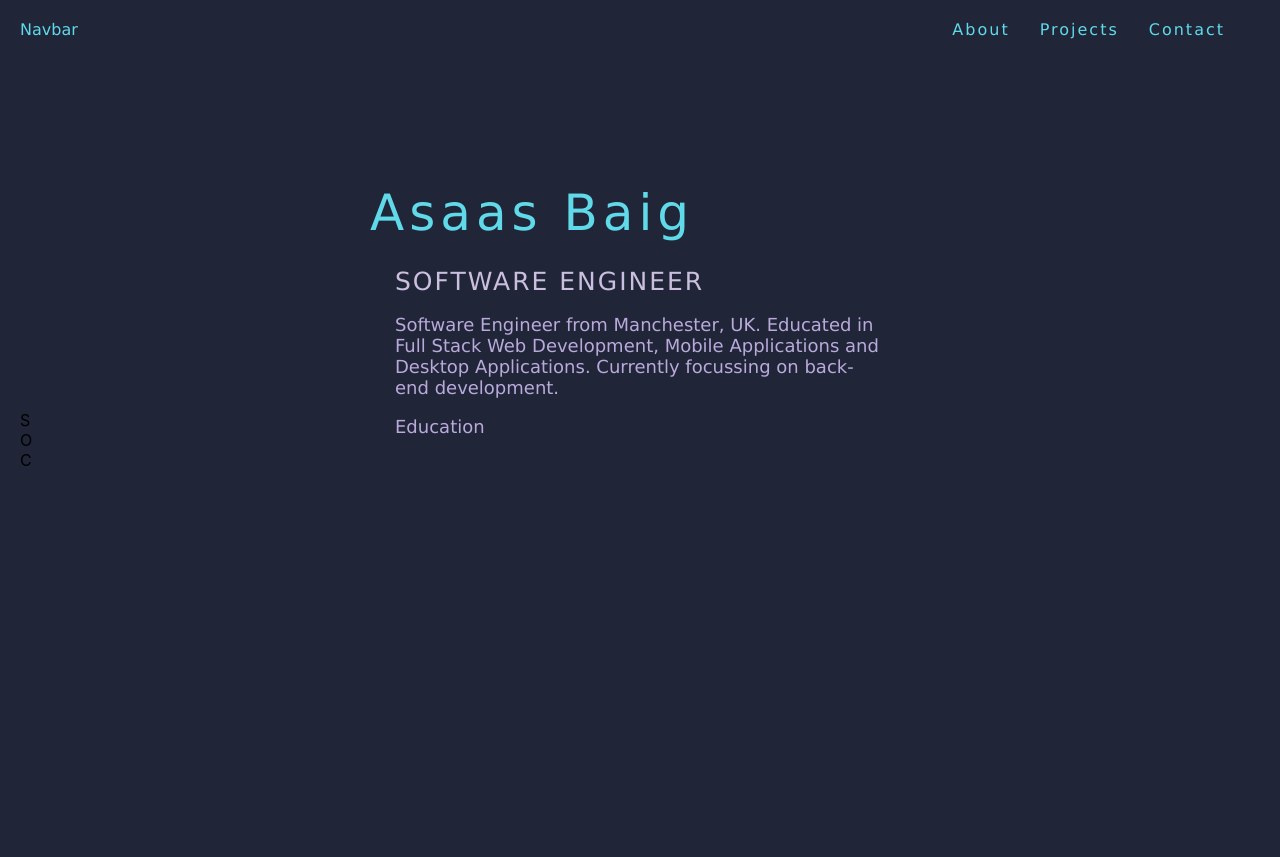
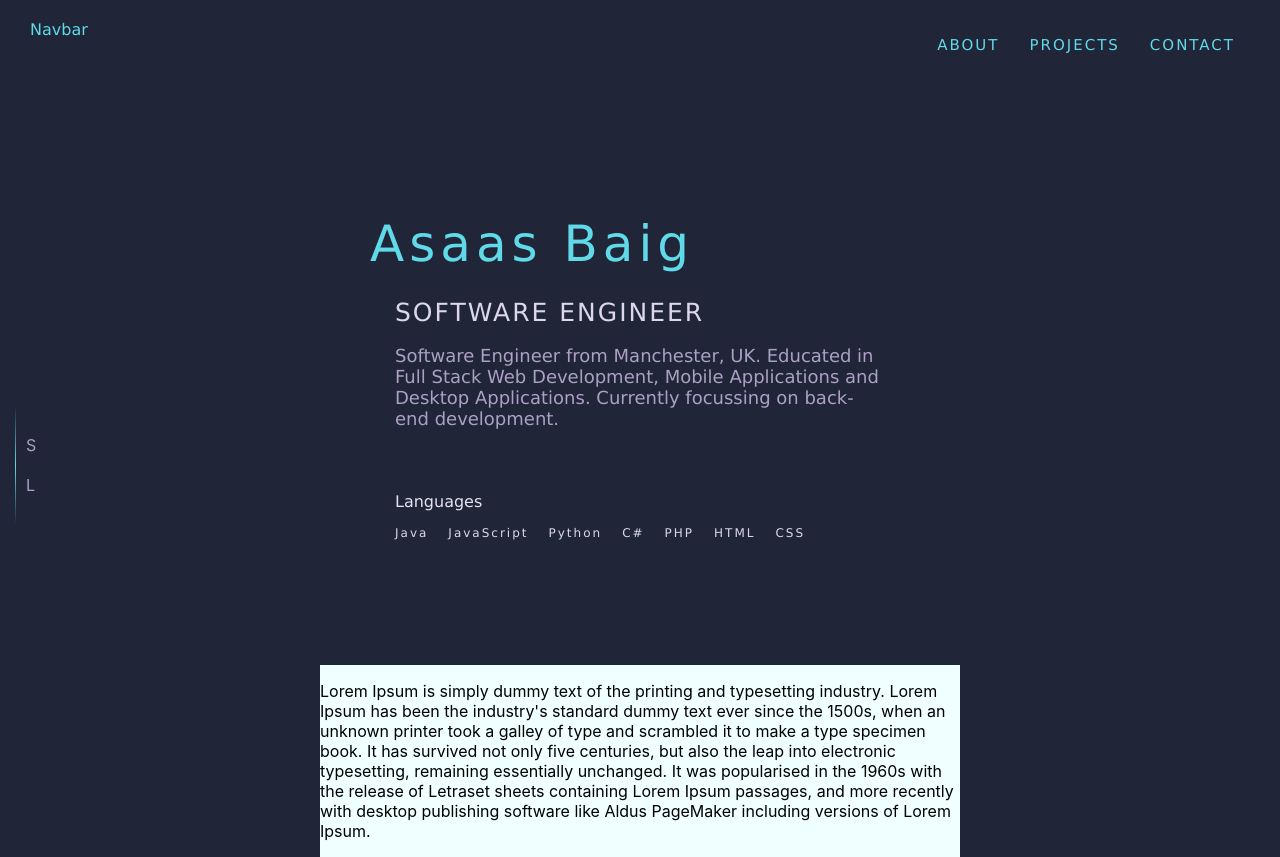
Before and after one commit to cindered/portfolio, a React (Create React App) app: page / in a window 1280 px wide. Before the commit the page ends 800 px from the top, so only its background shows below. Built offline with nearby package versions, Linux system fonts and the light colour scheme.

Commit message:
Content
- About page mostly completed.
- Working on single page section scrolls/projects section.

```diff
--- a/package.json
+++ b/package.json
@@ -8,6 +8,7 @@
     "@testing-library/user-event": "^12.1.10",
     "react": "^17.0.1",
     "react-dom": "^17.0.1",
+    "react-icons": "^3.11.0",
     "react-scripts": "4.0.0",
     "web-vitals": "^0.2.4"
   },
--- a/src/App.css
+++ b/src/App.css
@@ -21,7 +21,7 @@
   flex-direction: row;
   justify-content: space-between;
   width: 100%;
-  padding: 20px;
+  padding: 20px 30px 20px 30px;
   font-size: 16px;
   font-family: montserrat, Verdana, Geneva, Tahoma, sans-serif;
   color: #60d9e9;
@@ -30,63 +30,125 @@
 
 .nav-links{
   display: flex;
-  margin: 0;
-  padding-left: 20px;
-  padding-right: 20px;
   list-style-type: none;
 }
 
 .nav-links li{
-  font-size: 16px;
+  font-size: 15px;
   font-family: montserrat, Verdana, Geneva, Tahoma, sans-serif;
   color: #60d9e9;
   padding-left: 15px;
   padding-right: 15px;
   letter-spacing: 2px;
   cursor: pointer;
+  text-transform: uppercase;
 }
 
-.intro-container {
+.nav-links li:hover{
+  color:#ded7eb;
+  transition: 0.25s;
+}
+
+.about-container {
+  height: 100%;
+  width: 50%;
+  margin-left: auto;
+  margin-right: auto;
   display: flex;
   flex-direction: column;
   margin-top: 75px;
+  margin-bottom: 75px;
   padding: 50px;
-  width: 50%;
+
   font-family: montserrat, Verdana, Geneva, Tahoma, sans-serif;
 }
 
-.intro-name{
+.about-name{
   display: flex;
   font-size: 50px;
   margin: 0;
   color: #60d9e9;
   letter-spacing: 5px;
 }
-.intro-title{
+.about-title{
   padding-left: 25px;
   padding-right: 25px;
   padding-top: 25px;
   margin: 0px;
   font-size: 25px;
-  color: #cabfdf;
+  color: #ded7eb;
   text-transform: uppercase;
   letter-spacing: 2px;
 }
-.intro-content{
+.about-content{
   padding-left: 25px;
   padding-right: 25px;
   margin: 0px;
   font-size: 18px;
-  color: #b9aadb;
+  color: #aca0c5;
+}
+
+.projects-container{
+
+  margin-left: auto;
+  margin-right: auto;
+  display: flex;
+  flex-direction: column;
+  height: 100%;
+  width: 50%;
+  background-color: azure;
+}
+
+.projects-title{
+
+}
+
+.projects-name{
+
 }
 
 .social{
   top: 50%;
-  left: 10px;
+  left: 15px;
   position: fixed;
+  border-left: solid 1.5px #60d9e9;
+  border-image: linear-gradient(0deg, #202538 5%, #60d9e9 50%, #202538 95%) 1;
 }
 .social-links {
-  padding: 10px;
+  padding: 25px 10px 25px 10px;
   margin: 0;
   list-style-type: none;
 }
+.social-links li {
+  padding: 10px 0px 10px 0px;
+  margin: 0;
+  list-style-type: none;
+}
+.social-links a {
+  text-decoration: none;
+  color: #aca0c5;
+}
+.skills-container {
+  padding: 45px 25px 0px 25px;
+}
+
+.skills {
+  margin: 0;
+  padding: 15px 0px 0px 0px;
+  display: flex;
+  flex-direction: row;
+  list-style-type: none;
+  color: #ded7eb;
+  font-size: 12px;
+  letter-spacing: 2px;
+}
+.skills-title{
+  margin: 0px;
+  padding: 0px;
+  color: #e6e2ee;
+}
+.skills li {
+  display: flex;
+  padding-right: 20px;
+
+}
--- a/src/App.js
+++ b/src/App.js
@@ -1,20 +1,19 @@
 import React, { Component } from 'react';
 import Header from './components/Header.js';
-import Intro from './components/Intro.js';
+import About from './components/About.js';
 import Social from './components/Social.js';
+import Projects from './components/Projects.js';
 import './App.css';
 
 export default class App extends Component {
-
-  state = {
-  }
 
   render(){
     return (
       <div className='app-container'>
         <Header/>
-        <Intro/>
         <Social/>
+        <About/>
+        <Projects/>
       </div>
     );
   }
--- /dev/null
+++ b/src/components/About.js
@@ -0,0 +1,46 @@
+import React from 'react';
+
+export default function Intro(props) {
+   return(
+      <div className="about-container">
+         <p className="about-name">
+         Asaas Baig
+         </p>
+         <p className="about-title">
+         Software Engineer
+         </p>
+         <section className="about-content">
+            <p>
+               Software Engineer from Manchester, UK. Educated in Full Stack Web Development,
+               Mobile Applications and Desktop Applications. Currently focussing on back-end development.
+            </p>
+         </section>
+         <section className="skills-container">
+            <p className="skills-title">Languages</p>
+            <ul className="skills">
+               <li>
+                  Java
+               </li>
+               <li>
+                  JavaScript
+               </li>
+               <li>
+                  Python
+               </li>
+               <li>
+                  C#
+               </li>
+               <li>
+                  PHP
+               </li>
+               <li>
+                  HTML
+               </li>
+               <li>
+                  CSS
+               </li>
+            </ul>
+         </section>
+      </div>
+   );
+ }
--- a/src/components/Intro.js
+++ /dev/null
@@ -1,21 +0,0 @@
-import React from 'react';
-
-export default function Intro(props) {
-   return(
-      <div className="intro-container">
-         <p className="intro-name">
-         Asaas Baig
-         </p>
-         <p className="intro-title">
-         Software Engineer
-         </p>
-         <section className="intro-content">
-            <p>
-               Software Engineer from Manchester, UK. Educated in Full Stack Web Development,
-               Mobile Applications and Desktop Applications. Currently focussing on back-end development.
-            </p>
-            <p>Education</p>
-         </section>
-      </div>
-   );
- }
--- /dev/null
+++ b/src/components/Projects.js
@@ -0,0 +1,13 @@
+import React from 'react';
+
+export default function Projects(props) {
+   return(
+      <div className="projects-container">
+         <section className="projects-section">
+            <p className="projects-name">
+            Lorem Ipsum is simply dummy text of the printing and typesetting industry. Lorem Ipsum has been the industry's standard dummy text ever since the 1500s, when an unknown printer took a galley of type and scrambled it to make a type specimen book. It has survived not only five centuries, but also the leap into electronic typesetting, remaining essentially unchanged. It was popularised in the 1960s with the release of Letraset sheets containing Lorem Ipsum passages, and more recently with desktop publishing software like Aldus PageMaker including versions of Lorem Ipsum.
+            </p>
+         </section>
+      </div>
+   );
+ }
--- a/src/components/Social.js
+++ b/src/components/Social.js
@@ -4,9 +4,12 @@
    return(
       <div className="social">
          <ul className="social-links">
-            <li>S</li>
-            <li>O</li>
-            <li>C</li>
+            <li>
+               <a href='https://www.github.com/cindered'>S</a>
+            </li>
+            <li>
+               <a href='https://www.linkedin.com/in/asaas-baig-55975a183/'>L</a>
+            </li>
          </ul>
       </div>
    );
```
Also changed, not shown: 1 other file (tests, documents, lock files or other folders).
